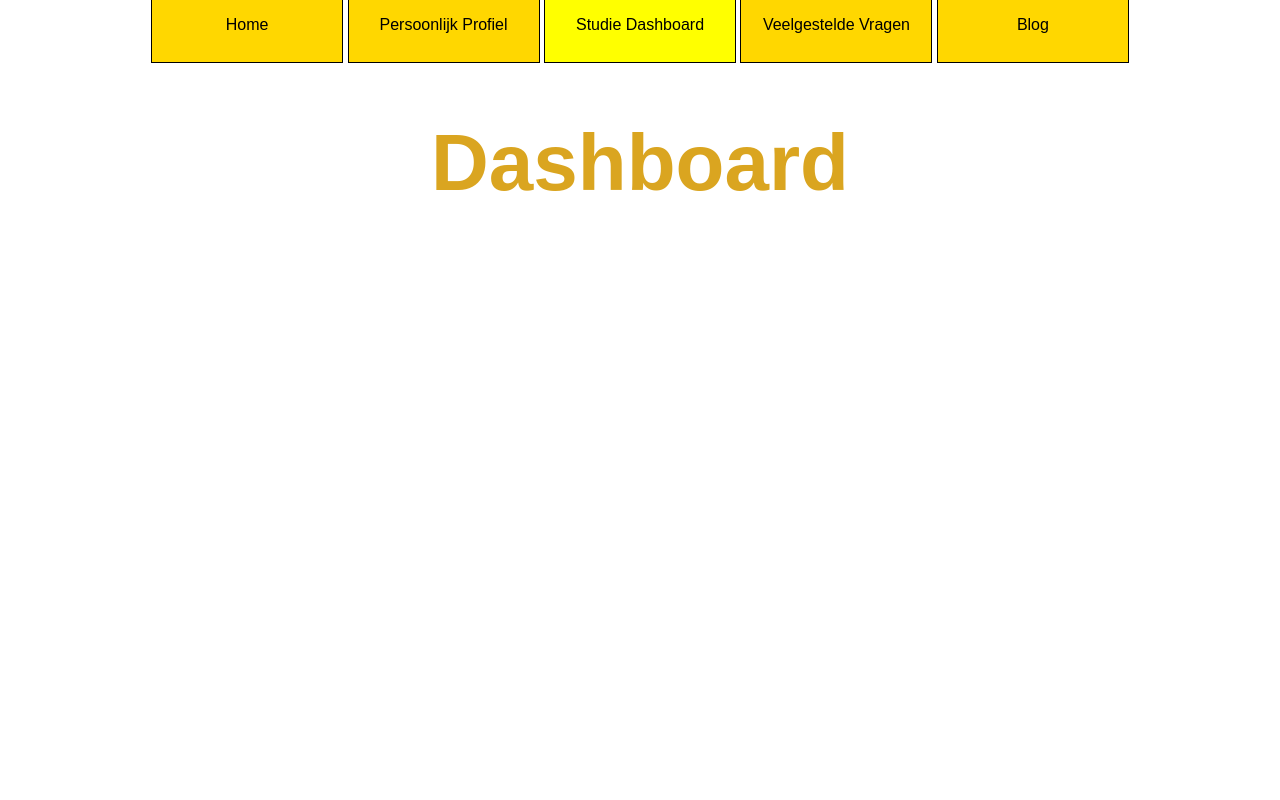
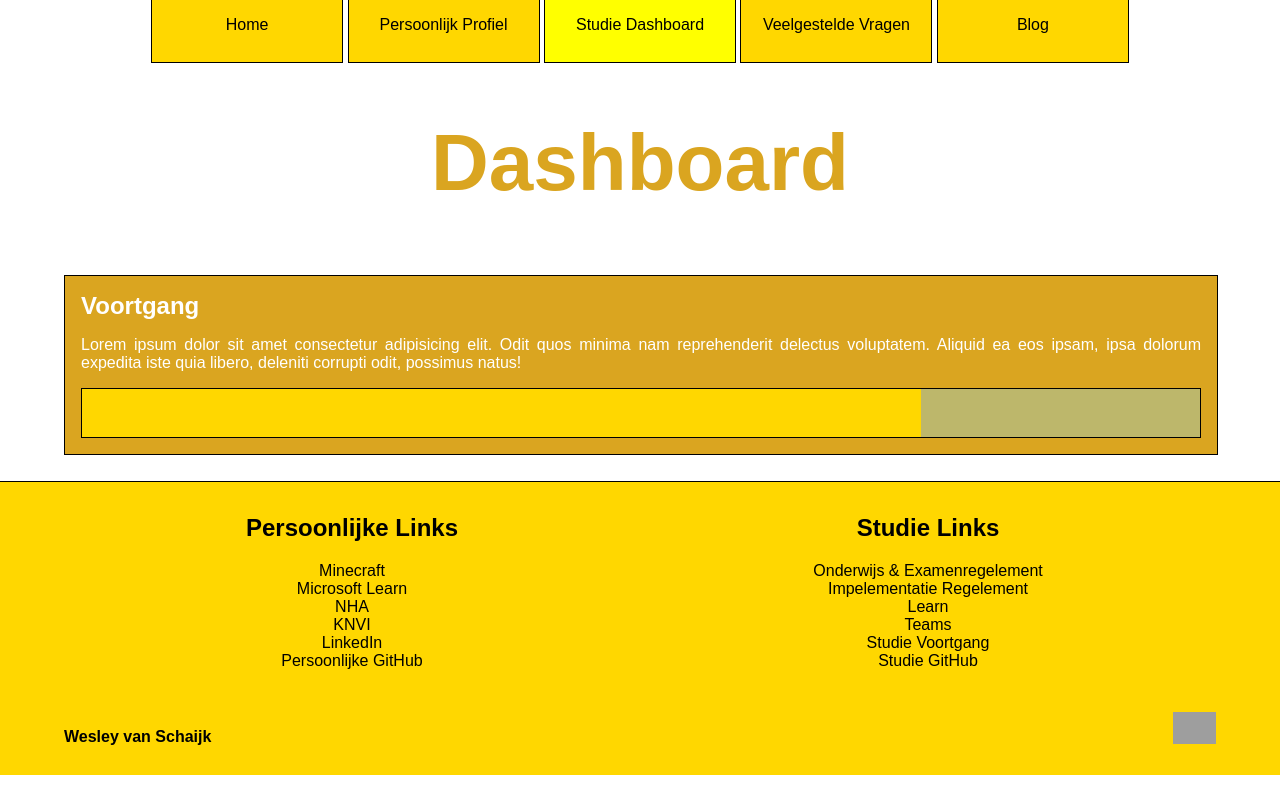
Before and after one commit to DutchSparklez/DutchSparklez.github.io, a plain HTML site: page dashboard.html in a window 1280 px wide. Drawn offline with Linux system fonts and the light colour scheme; grey boxes are pictures that could not be loaded.

Commit message:
Added Progress Bar

```diff
--- a/dashboard.html
+++ b/dashboard.html
@@ -11,16 +11,66 @@
     </head>
 
     <body>
+        <body>
             <nav>
                 <ul>
-                <li><a href="./">Home</a></li>
+                    <li><a href="./index.html">Home</a></li>
                     <li><a href="./profile.html">Persoonlijk Profiel</a></li>
-                <li><a class="active">Studie Dashboard</a></li>
+                    <li><a class="active" href="./dashboard.html">Studie Dashboard</a></li>
                     <li><a href="./faq.html">Veelgestelde Vragen</a></li>
                     <li><a href="./blog.html">Blog</a></li>
                 </ul>
             </nav>
 
+            <header>
                 <h1>Dashboard</h1>
+            </header>
+
+            <main>
+                <section class="col-12 colored-box">
+                    <h2>Voortgang</h2>
+                    <p>Lorem ipsum dolor sit amet consectetur adipisicing elit. Odit quos minima nam reprehenderit delectus voluptatem. Aliquid ea eos ipsam, ipsa dolorum expedita iste quia libero, deleniti corrupti odit, possimus natus!</p>
+
+                    <div class="progress">
+                        <div class="maximum" style="width: calc(60 / 60 * 100%);"></div>
+                        <div class="minimum" style="width: calc(45 / 60 * 100%);"></div>
+                        <div class="completed" style="width: calc(45 / 60 * 100%);"></div>
+                    </div>
+                </section>
+            </main>
+
+            <aside>
+                <section class="left">
+                    <h2>Persoonlijke Links</h2>
+                    <ul>
+                        <li><a href="https://www.minecraft.net/nl-nl">Minecraft</a></li>
+                        <li><a href="https://docs.microsoft.com/nl-nl/training/">Microsoft Learn</a></li>
+                        <li><a href="https://www.nha.nl/">NHA</a></li>
+                        <li><a href="https://www.knvi.nl/">KNVI</a></li>
+                        <li><a href="https://www.linkedin.com/in/wesley-van-schaijk-76335bba/">LinkedIn</a></li>
+                        <li><a href="https://github.com/DutchSparklez/">Persoonlijke GitHub</a></li>
+                    </ul>
+                </section>
+
+                <section class="right">
+                    <h2>Studie Links</h2>
+                    <ul>
+                        <li><a href="https://hz.nl/uploads/documents/1.4-Over-de-HZ/1.4.3.-Regelingen-en-documenten/NL/5.-Onderwijs-examenregelingen/Onderwijs-en-examenregeling/OER-HZ-Bacheloropleiding-voltijd-2022-2023-DEF-13-juni.pdf">Onderwijs & Examenregelement</a></li>
+                        <li><a href="https://hz.nl/uploads/documents/1.4-Over-de-HZ/1.4.3.-Regelingen-en-documenten/OERS/2022-2023/IR-CER-HZ-B-HBO-ICT-full-time-2022-2023-DEF.pdf">Impelementatie Regelement</a></li>
+                        <li><a href="https://learn.hz.nl/">Learn</a></li>
+                        <li><a href="https://www.microsoft.com/nl-nl/microsoft-teams/log-in">Teams</a></li>
+                        <li><a href="https://hz.osiris-student.nl/">Studie Voortgang</a></li>
+                        <li><a href="https://github.com/HZ-HBO-ICT">Studie GitHub</a></li>
+                    </ul>
+                </section>
+            </aside>
+
+            <footer>
+                <p class="left">Wesley van Schaijk</p>
+                <a class="right" href="https://hz.nl/">
+                    <img src="https://hz.nl/assets/svg/hz-logo.svg" alt="Logo Hogeschool Zeeland">
+                </a>
+            </footer>
+        </body>
     </body>
 </html>
--- a/style.css
+++ b/style.css
@@ -1,16 +1,38 @@
 /* Variables */
 :root {
     /* Color Variables */
+    --tertairy-color: darkkhaki;
     --secondairy-color: yellow;
     --accent-color: goldenrod;
     --primary-color: gold;
     --link-color: var(--accent-color);
     --alternate-link-color: black;
     --link-highlight-color: var(--secondairy-color);
+    --dark-text-color: white;
 
     /* Others */
     --accent-font-weight: 600;
+    --progress-bar-height: 3rem;
 }
+
+/* Grid */
+[class*="col-"] {
+    display: block;
+    /* padding: 1rem; */
+}
+
+.col-1 { width: 8.33%;}
+.col-2 { width: 16.66%;}
+.col-3 { width: 25%; }
+.col-4 { width: 33.33%; }
+.col-5 { width: 41.66%; }
+.col-6 { width: 50%; }
+.col-7 { width: 58.33%; }
+.col-8 { width: 66.66%; }
+.col-9 { width: 75%; }
+.col-10 { width: 83.33%; }
+.col-11 { width: 91.66%; }
+.col-12 { width: 100%; }
 
 /* Global Structure */
 body {
@@ -45,6 +67,46 @@ aside a, nav a {
 
 section {
     width: 100%;
+}
+
+.colored-box {
+    width: calc(100% - 2rem);
+    height: auto;
+    background-color: var(--accent-color);
+    border: 1px solid black;
+    color: var(--dark-text-color);
+    padding: 1rem;
+}
+
+.colored-box h2 {
+    margin: 0;
+    text-align: left;
+}
+
+.progress {
+    height: var(--progress-bar-height);
+    border: 1px solid black;
+}
+
+.progress div {
+    height: var(--progress-bar-height);
+    background-color: white;
+}
+
+.progress div.maximum {
+    background-color: var(--tertairy-color);
+}
+
+.progress div.minimum {
+    position: relative;
+    top: calc(var(--progress-bar-height) * -1);
+    background-color: var(--secondairy-color);
+}
+
+.progress div.completed {
+    position: relative;
+    top: calc(var(--progress-bar-height) * -2);
+    background-color: var(--primary-color);
 }
 
 /*  Navigation */
@@ -119,6 +181,12 @@ footer img {
 
 /* Mobile */
 @media screen and (max-width: 768px) {
+    /* Grid */
+    [class*="col-"] {
+        width: 100%;
+        display: block;
+    }
+
     /* Global */
     h2 {
         font-size: 1.5rem;
```
Lines whose indentation alone changed are shown as unchanged.
